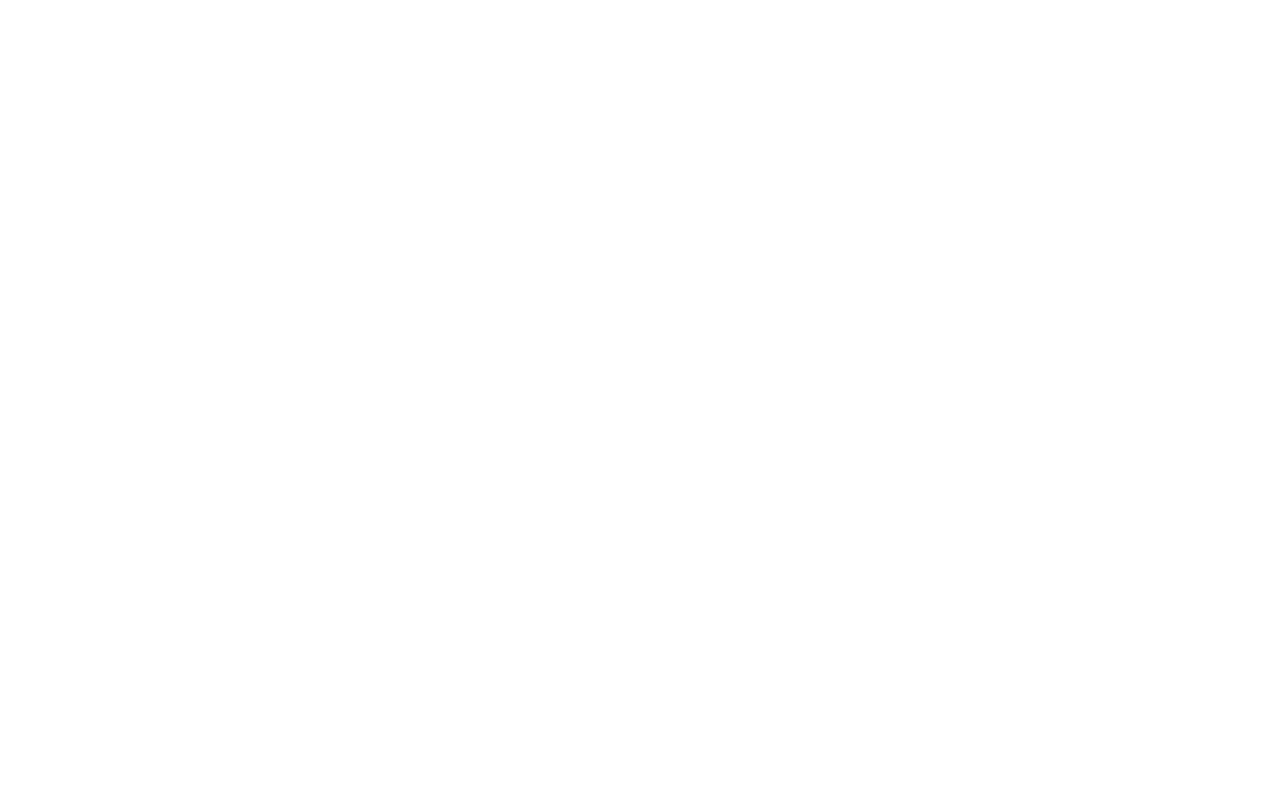
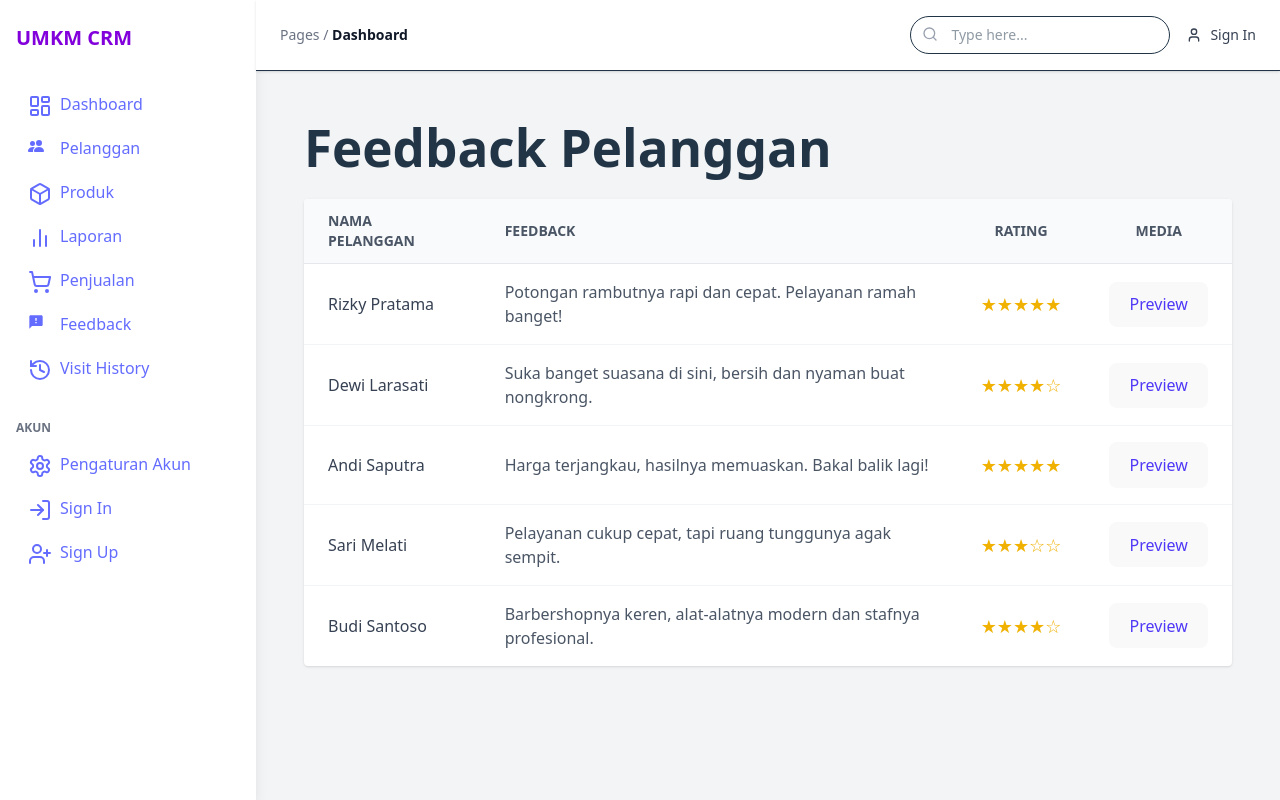
Before and after one commit to salwaistiqfarah/crm-kelompok9-23SIA, a React (Vite) app: page /Feedback in a window 1280 px wide. Before the commit this address had no page. Built offline with nearby package versions, Linux system fonts and the light colour scheme; the HTML template or start-up script is replaced by a standard one.

Commit message:
history by jelly

```diff
--- a/src/App.jsx
+++ b/src/App.jsx
@@ -4,6 +4,8 @@
 import SalesManagement from './Pages/SalesManagement'
 import ProductManagement from './Pages/Produk'
 import CustomerManagement from './Pages/CustomerManagement'
+import Feedback from './Pages/History/Feedback'
+import VisitHistory from './Pages/History/VisitHistory'
 
 export function App() {
   return (
@@ -13,6 +15,8 @@
          <Route path="/Penjualan" element={<SalesManagement />} />
           <Route path="/Produk" element={<ProductManagement />} />
            <Route path="/Pelanggan" element={<CustomerManagement/>} />
+           <Route path="/Feedback" element={<Feedback/>} />
+           <Route path="/VisitHistory" element={<VisitHistory/>} />
       </Route>
     </Routes>
   )
--- a/src/Pages/History/Feedback.jsx
+++ b/src/Pages/History/Feedback.jsx
@@ -0,0 +1,117 @@
+import React, { useState } from "react";
+
+const sampleFeedbacks = [
+  {
+    id: 1,
+    customerName: "Rizky Pratama",
+    content: "Potongan rambutnya rapi dan cepat. Pelayanan ramah banget!",
+    rating: 5,
+    mediaUrl: "https://encrypted-tbn0.gstatic.com/images?q=tbn:ANd9GcRen3WESx7rXkU5gz74-rvfpPLdUlCf2fAVMQ&s",
+  },
+  {
+    id: 2,
+    customerName: "Dewi Larasati",
+    content: "Suka banget suasana di sini, bersih dan nyaman buat nongkrong.",
+    rating: 4,
+    mediaUrl: "https://media.istockphoto.com/id/1266590027/id/foto/wajah-laki-laki-dengan-hasil-cukur.jpg?s=612x612&w=0&k=20&c=-NhEcP6X2kSVOcHY3_B_-sVv8nJ1la3F10wNci7rVGs=",
+  },
+  {
+    id: 3,
+    customerName: "Andi Saputra",
+    content: "Harga terjangkau, hasilnya memuaskan. Bakal balik lagi!",
+    rating: 5,
+    mediaUrl: "https://randomuser.me/api/portraits/men/32.jpg",
+  },
+  {
+    id: 4,
+    customerName: "Sari Melati",
+    content: "Pelayanan cukup cepat, tapi ruang tunggunya agak sempit.",
+    rating: 3,
+    mediaUrl: "https://randomuser.me/api/portraits/women/44.jpg",
+  },
+  {
+    id: 5,
+    customerName: "Budi Santoso",
+    content: "Barbershopnya keren, alat-alatnya modern dan stafnya profesional.",
+    rating: 4,
+    mediaUrl: "https://randomuser.me/api/portraits/men/54.jpg",
+  },
+];
+
+function renderStars(rating) {
+  const maxStars = 5;
+  let stars = "";
+  for (let i = 1; i <= maxStars; i++) {
+    stars += i <= rating ? "★" : "☆";
+  }
+  return stars;
+}
+
+export default function FeedbackTable() {
+  const [previewMedia, setPreviewMedia] = useState(null);
+
+  return (
+    <div className="max-w-6xl mx-auto p-6">
+      <h1 className="text-3xl font-bold mb-6">Feedback Pelanggan</h1>
+
+      <div className="overflow-x-auto bg-white rounded shadow">
+        <table className="min-w-full divide-y divide-gray-200">
+          <thead className="bg-gray-50">
+            <tr>
+              <th className="px-6 py-3 text-left text-sm font-semibold text-gray-600 uppercase">Nama Pelanggan</th>
+              <th className="px-6 py-3 text-left text-sm font-semibold text-gray-600 uppercase">Feedback</th>
+              <th className="px-6 py-3 text-center text-sm font-semibold text-gray-600 uppercase">Rating</th>
+              <th className="px-6 py-3 text-center text-sm font-semibold text-gray-600 uppercase">Media</th>
+            </tr>
+          </thead>
+          <tbody className="divide-y divide-gray-100">
+            {sampleFeedbacks.map(({ id, customerName, content, rating, mediaUrl }) => (
+              <tr key={id} className="hover:bg-gray-50">
+                <td className="px-6 py-4 whitespace-nowrap text-gray-700">{customerName}</td>
+                <td className="px-6 py-4 text-gray-600">{content}</td>
+                <td className="px-6 py-4 whitespace-nowrap text-center text-yellow-500 text-lg">{renderStars(rating)}</td>
+                <td className="px-6 py-4 whitespace-nowrap text-center">
+                  <button
+                    onClick={() => setPreviewMedia(mediaUrl)}
+                    className="text-indigo-600 hover:text-indigo-900 font-medium"
+                  >
+                    Preview
+                  </button>
+                </td>
+              </tr>
+            ))}
+            {sampleFeedbacks.length === 0 && (
+              <tr>
+                <td colSpan="4" className="text-center py-4 text-gray-500">
+                  Tidak ada feedback tersedia.
+                </td>
+              </tr>
+            )}
+          </tbody>
+        </table>
+      </div>
+
+      {/* Modal Preview */}
+      {previewMedia && (
+        <div
+          onClick={() => setPreviewMedia(null)}
+          className="fixed inset-0 bg-black bg-opacity-70 flex items-center justify-center z-50 cursor-pointer"
+        >
+          <img
+            src={previewMedia}
+            alt="Preview Media"
+            className="max-w-full max-h-[80vh] rounded shadow-lg"
+            onClick={(e) => e.stopPropagation()}
+          />
+          <button
+            onClick={() => setPreviewMedia(null)}
+            className="absolute top-6 right-6 text-white text-3xl font-bold"
+            aria-label="Close preview"
+          >
+            &times;
+          </button>
+        </div>
+      )}
+    </div>
+  );
+}
--- a/src/Pages/History/VisitHistory.jsx
+++ b/src/Pages/History/VisitHistory.jsx
@@ -0,0 +1,92 @@
+import React, { useState } from "react";
+
+const initialHistory = [
+  {
+    id: 1,
+    date: "2025-06-01",
+    customer: "Rizky Pratama",
+    service: "Potong Rambut",
+    mediaUrl: "https://encrypted-tbn0.gstatic.com/images?q=tbn:ANd9GcRen3WESx7rXkU5gz74-rvfpPLdUlCf2fAVMQ&s",
+  },
+  {
+    id: 2,
+    date: "2025-05-28",
+    customer: "Dewi Larasati",
+    service: "Cukur Jenggot",
+    mediaUrl: "https://media.istockphoto.com/id/1266590027/id/foto/wajah-laki-laki-dengan-hasil-cukur.jpg?s=612x612&w=0&k=20&c=-NhEcP6X2kSVOcHY3_B_-sVv8nJ1la3F10wNci7rVGs=",
+  },
+  {
+    id: 3,
+    date: "2025-05-20",
+    customer: "Fajar Nugroho",
+    service: "Cuci Rambut",
+    mediaUrl: "https://img.freepik.com/free-photo/young-man-barbershop-trimming-hair_1303-26220.jpg",
+  },
+  {
+    id: 4,
+    date: "2025-05-10",
+    customer: "Ayu Kurnia",
+    service: "Hair Spa",
+    mediaUrl: "https://img.freepik.com/free-photo/woman-getting-hair-spa_1303-2562.jpg",
+  },
+  {
+    id: 5,
+    date: "2025-05-05",
+    customer: "Dian Permana",
+    service: "Creambath",
+    mediaUrl: "https://img.freepik.com/free-photo/hairdresser-applying-cream-hair-young-woman_1303-26222.jpg",
+  },
+];
+
+export default function VisitHistory() {
+  const [history, setHistory] = useState(initialHistory);
+
+  const handleDelete = (id) => {
+    if (window.confirm("Yakin ingin menghapus riwayat ini?")) {
+      setHistory(history.filter((item) => item.id !== id));
+    }
+  };
+
+  return (
+    <div className="max-w-6xl mx-auto p-6">
+      <h1 className="text-3xl font-bold mb-6">Riwayat Kunjungan Pelanggan</h1>
+
+      <div className="overflow-x-auto bg-white rounded shadow">
+        <table className="min-w-full divide-y divide-gray-200">
+          <thead className="bg-gray-50">
+            <tr>
+              <th className="px-6 py-3 text-left text-sm font-semibold text-gray-600 uppercase">Tanggal</th>
+              <th className="px-6 py-3 text-left text-sm font-semibold text-gray-600 uppercase">Nama Pelanggan</th>
+              <th className="px-6 py-3 text-left text-sm font-semibold text-gray-600 uppercase">Layanan</th>
+              <th className="px-6 py-3 text-center text-sm font-semibold text-gray-600 uppercase">Aksi</th>
+            </tr>
+          </thead>
+          <tbody className="divide-y divide-gray-100">
+            {history.map(({ id, date, customer, service }) => (
+              <tr key={id} className="hover:bg-gray-50">
+                <td className="px-6 py-4 whitespace-nowrap text-gray-700">{date}</td>
+                <td className="px-6 py-4 whitespace-nowrap text-gray-700">{customer}</td>
+                <td className="px-6 py-4 whitespace-nowrap text-gray-700">{service}</td>
+                <td className="px-6 py-4 whitespace-nowrap text-center">
+                  <button
+                    onClick={() => handleDelete(id)}
+                    className="text-red-600 hover:text-red-900 font-medium"
+                  >
+                    Hapus
+                  </button>
+                </td>
+              </tr>
+            ))}
+            {history.length === 0 && (
+              <tr>
+                <td colSpan="4" className="text-center py-4 text-gray-500">
+                  Tidak ada riwayat kunjungan.
+                </td>
+              </tr>
+            )}
+          </tbody>
+        </table>
+      </div>
+    </div>
+  );
+}
--- a/src/components/Sidebar.jsx
+++ b/src/components/Sidebar.jsx
@@ -8,9 +8,11 @@
   User,
   LogIn,
   UserPlus,
+  HistoryIcon,
 } from 'lucide-react'
 import { BsPeople, BsPeopleFill } from "react-icons/bs";
 import { FaPeopleCarryBox } from 'react-icons/fa6'
+import { MdFeedback } from 'react-icons/md';
 import { Link, useLocation } from 'react-router-dom'
 
 const menuItems = [
@@ -19,6 +21,9 @@
   { name: 'Produk', icon: <Box />, path: '/produk' },
   { name: 'Laporan', icon: <BarChart2 />, path: '/laporan' },
   { name: 'Penjualan', icon: <ShoppingCart />, path: '/penjualan' },
+  { name: 'Feedback', icon: <MdFeedback />, path: '/feedback' },
+  { name: 'Visit History', icon: <HistoryIcon />, path: '/visithistory' },
+
 
 ]
 
```
